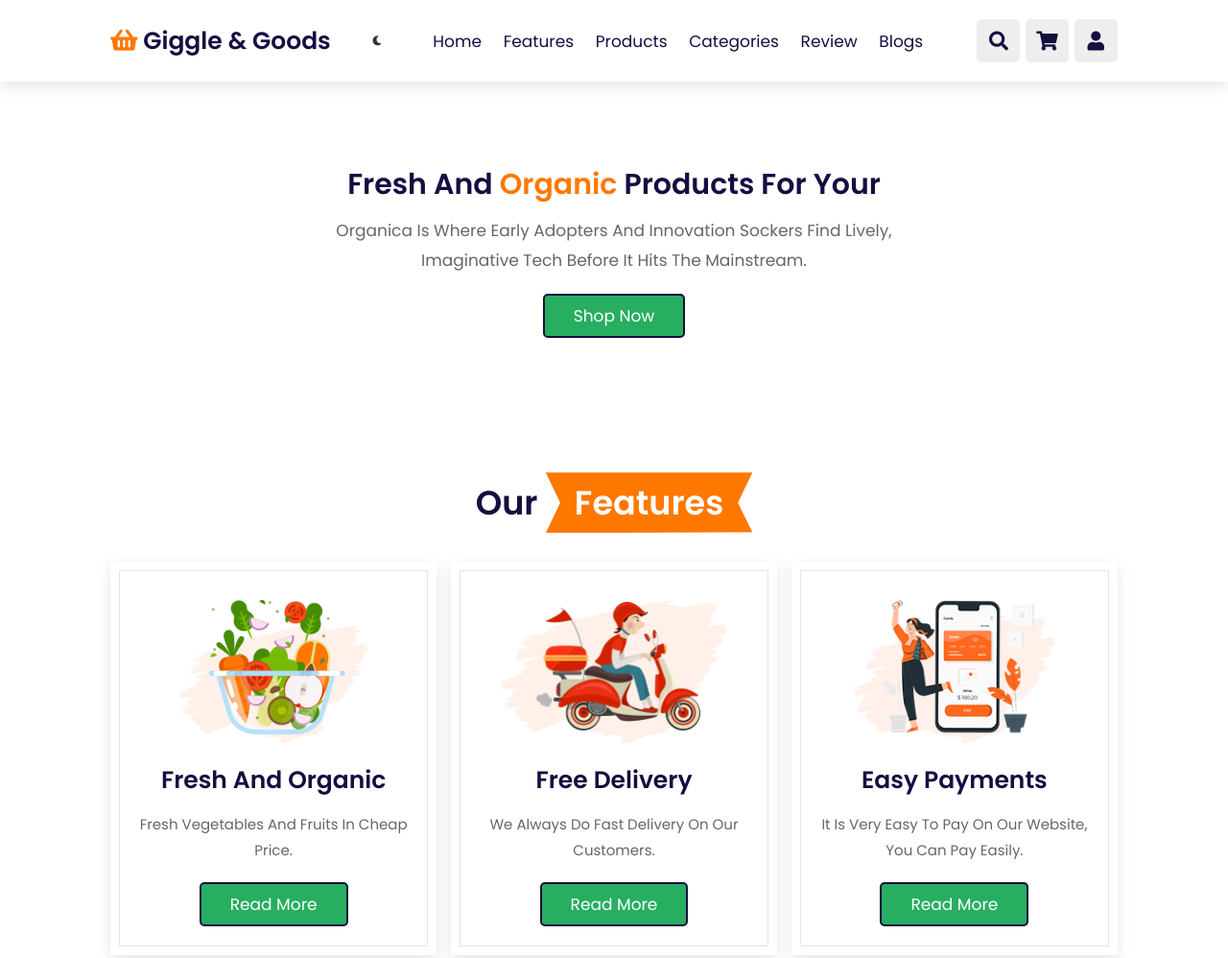
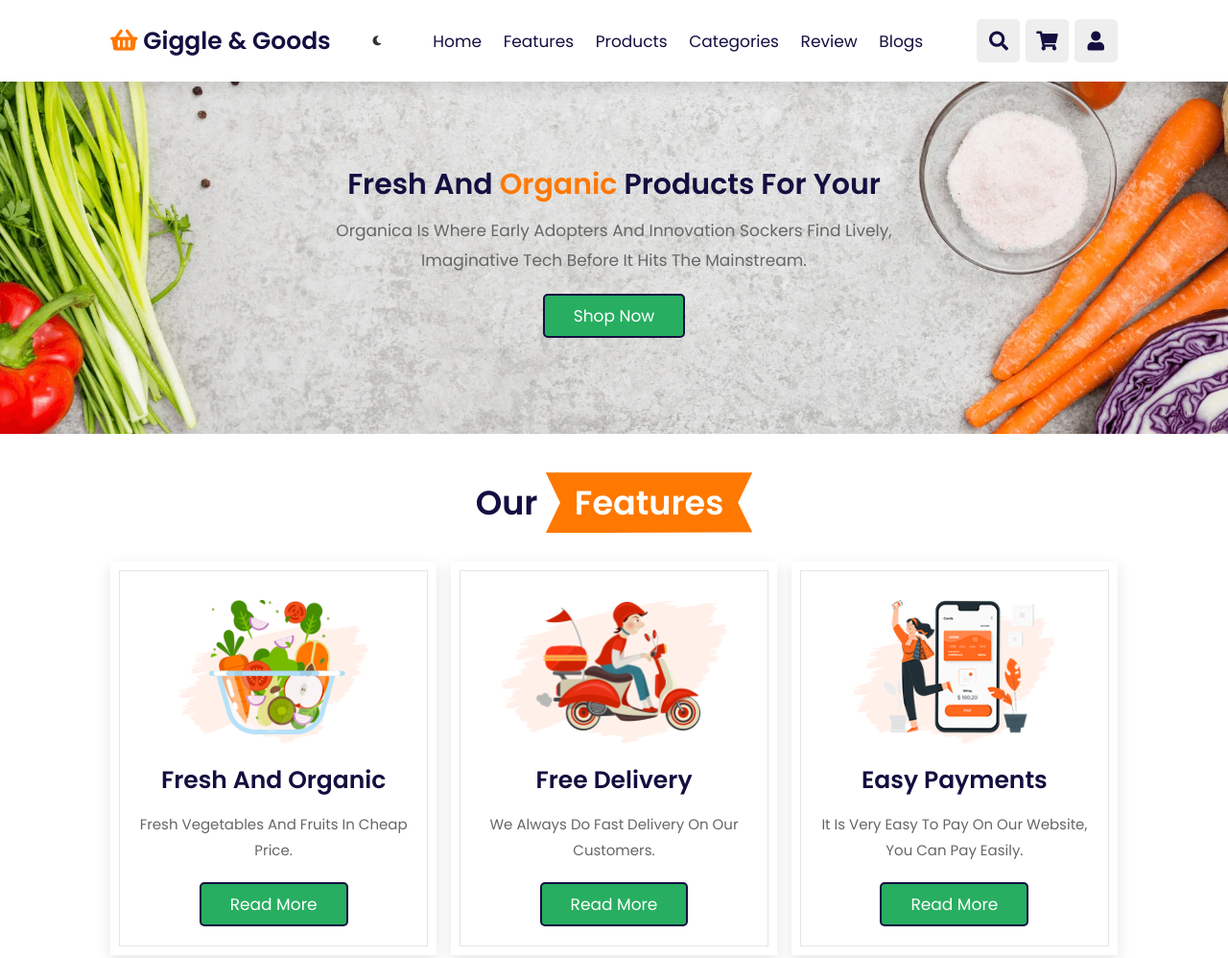
Before and after one commit to Mrpantji/giggels-goods, a plain HTML site: page index.html in a window 1280 px wide. Shown: the top 998 px of the page at 96% size. Drawn offline with nearby package versions, Linux system fonts and the light colour scheme.

Commit message:
Update style.css

```diff
--- a/style.css
+++ b/style.css
@@ -277,7 +277,7 @@ section{
     display: flex;
     align-items: center;
     justify-content: center;
-    background: url(../image/banner-bg.webp) no-repeat;
+    background: url( banner-bg.webp) no-repeat;
     background-position: center;
     background-size: cover;
     padding-top: 17rem;
```
